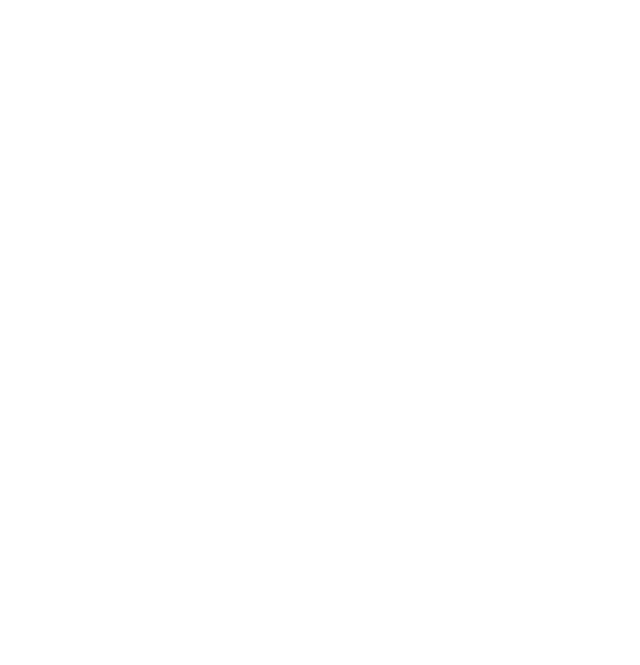
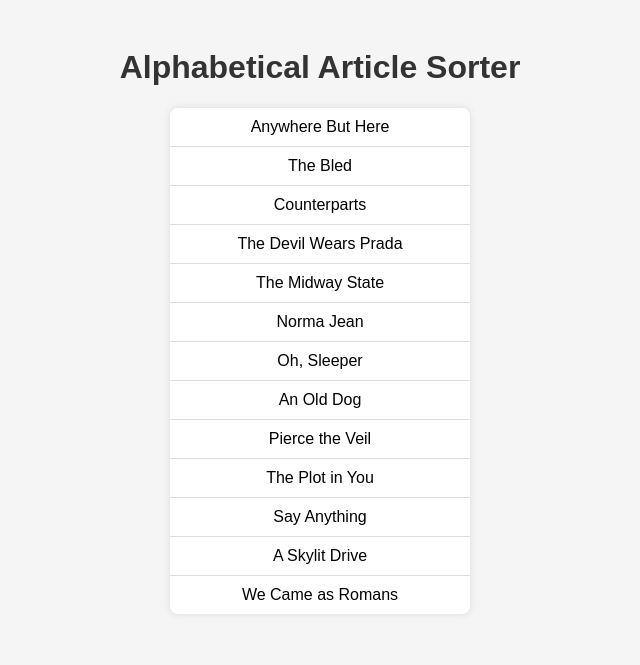
Before and after one commit to acciojob/sorting-articles-ishitasaxena2614, a website: page main.html in a window 1280 px wide. Shown: the whole page, without its empty margins (320-960 px from the left). Drawn offline with Linux system fonts and the light colour scheme.

Commit message:
created a submission

```diff
--- a/main.html
+++ b/main.html
@@ -1,16 +1,18 @@
 <!DOCTYPE html>
-
-<html>
+<html lang="en">
 
 <head>
-	<link rel="stylesheet" href="styles.css">
+  <meta charset="UTF-8">
+  <meta name="viewport" content="width=device-width, initial-scale=1.0">
+  <title>Alphabetical Article Sorter</title>
+  <link rel="stylesheet" href="styles.css">
 </head>
 
 <body>
-	<!-- the entire body must be written by student -->
-    <script type="text/javascript" src="./script.js">
-</script>
+  <h1>Alphabetical Article Sorter</h1>
+  <ul id="band"></ul>
 
+  <script type="text/javascript" src="script.js"></script>
 </body>
 
 </html>
--- a/script.js
+++ b/script.js
@@ -1 +1,27 @@
-//your JS code here. If required.
+const bands = [
+  'The Plot in You',
+  'The Devil Wears Prada',
+  'Pierce the Veil',
+  'Norma Jean',
+  'The Bled',
+  'Say Anything',
+  'The Midway State',
+  'We Came as Romans',
+  'Counterparts',
+  'Oh, Sleeper',
+  'A Skylit Drive',
+  'Anywhere But Here',
+  'An Old Dog'
+];
+
+// Function to remove 'a', 'an', 'the' from start for sorting
+function strip(bandName) {
+  return bandName.replace(/^(a |an |the )/i, '').trim();
+}
+
+// Sort the bands alphabetically ignoring 'a', 'an', 'the'
+const sortedBands = bands.sort((a, b) => strip(a) > strip(b) ? 1 : -1);
+
+// Display them in the unordered list
+const bandList = document.getElementById('band');
+bandList.innerHTML = sortedBands.map(band => `<li>${band}</li>`).join('');
--- a/styles.css
+++ b/styles.css
@@ -1 +1,29 @@
-/*  your css code here. If applicable */
+body {
+  font-family: Arial, sans-serif;
+  background-color: #f5f5f5;
+  text-align: center;
+  padding: 20px;
+}
+
+h1 {
+  color: #333;
+}
+
+ul {
+  list-style-type: none;
+  padding: 0;
+  width: 300px;
+  margin: 20px auto;
+  background: #fff;
+  border-radius: 8px;
+  box-shadow: 0 0 8px rgba(0,0,0,0.1);
+}
+
+li {
+  padding: 10px;
+  border-bottom: 1px solid #ddd;
+}
+
+li:last-child {
+  border-bottom: none;
+}
```
